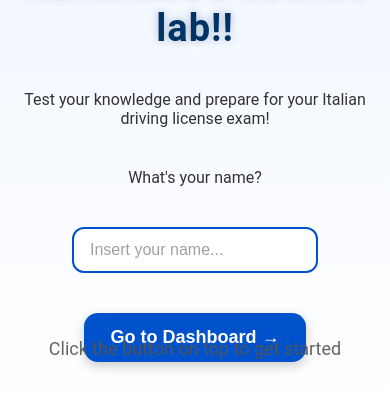
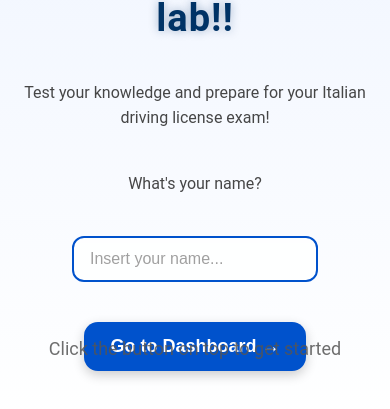
Before and after one commit to ramircito/quiz-patente, a React (Vite) app: page / in a window 390 px wide. Shown: the part 415-824 px from the top of the page. Built offline with nearby package versions, Linux system fonts and the light colour scheme.

Commit message:
css improved in homepage

```diff
--- a/src/screens/Homepage/Homepage.module.css
+++ b/src/screens/Homepage/Homepage.module.css
@@ -1,4 +1,4 @@
-.container {
+/* .container {
     display: flex;
     flex-direction: column;
     justify-content: center;
@@ -157,4 +157,233 @@ button:hover {
         padding: 8px 14px;
         font-size: 14px;
     }
+} */
+
+
+
+
+/* ------------------------------
+   CONTAINER
+--------------------------------*/
+.container {
+    display: flex;
+    flex-direction: column;
+    justify-content: center;
+    align-items: center;
+    width: 100%;
+    height: 100%;
+    background: linear-gradient(180deg, #e8f0ff 0%, #ffffff 100%);
+    color: #1a1a1a;
+    row-gap: 32px;
+    padding: 20px;
+    box-sizing: border-box;
+    position: relative;
+    font-family: 'Roboto', Helvetica, Arial, sans-serif;
+    transition: background 0.8s ease, backdrop-filter 0.5s ease;
+    backdrop-filter: blur(2px);
 }
+
+/* Logo */
+.logoContainer {
+    display: flex;
+    align-self: center;
+}
+
+.logo {
+    max-width: 300px;
+    height: auto;
+    transition: transform 0.6s ease, filter 0.6s ease;
+}
+
+.logo:hover {
+    transform: scale(1.05) rotate(-1deg);
+    filter: drop-shadow(0 4px 12px rgba(0, 80, 160, 0.3));
+}
+
+/* Titolo */
+.container h1 {
+    color: #003366;
+    font-size: 52px;
+    letter-spacing: 1px;
+    text-shadow: 0 0 10px rgba(0, 51, 102, 0.35);
+    margin: 0;
+    transition: transform 0.6s ease, text-shadow 0.6s ease;
+}
+
+.container h1:hover {
+    transform: translateY(-4px);
+    text-shadow: 0 0 16px rgba(0, 80, 160, 0.4);
+}
+
+/* Paragrafo */
+.container p {
+    font-size: 20px;
+    text-align: center;
+    color: #333333;
+    line-height: 1.6;
+    opacity: 0.9;
+    transition: opacity 0.5s ease;
+}
+
+.container p:hover {
+    opacity: 1;
+}
+
+/* Sottotitolo */
+.container span {
+    position: absolute;
+    bottom: 90px;
+    font-size: 26px;
+    color: #555555;
+    opacity: 0.85;
+    transition: opacity 0.5s ease, transform 0.5s ease;
+}
+
+.container span:hover {
+    opacity: 1;
+    transform: translateY(-4px);
+}
+
+/* ------------------------------
+   INPUT
+--------------------------------*/
+.input {
+    border-radius: 12px;
+    padding: 12px 16px;
+    border: 2px solid #0052cc;
+    font-size: 18px;
+    outline: none;
+    width: 280px;
+    transition:
+        border-color 0.35s ease,
+        background-color 0.35s ease,
+        box-shadow 0.5s ease,
+        transform 0.4s ease;
+    background-color: #ffffffcc;
+    color: #003366;
+    backdrop-filter: blur(3px);
+}
+
+.input:focus {
+    border-color: #003366;
+    background-color: #e6f0ff;
+    box-shadow: 0 0 14px rgba(0, 82, 204, 0.55);
+    transform: translateY(-2px);
+}
+
+.input::placeholder {
+    color: #a0a0a0;
+}
+
+/* Warning */
+.warning {
+    color: #cc0000;
+    font-size: 18px;
+    margin-top: -8px;
+    font-weight: bold;
+    opacity: 0.9;
+    transition: opacity 0.4s ease;
+}
+
+/* ------------------------------
+   BUTTON
+--------------------------------*/
+button {
+    background-color: #0052cc;
+    color: white;
+    border-radius: 14px;
+    border: none;
+    padding: 16px 32px;
+    font-size: 20px;
+    font-weight: bold;
+    transition:
+        background-color 0.4s ease,
+        transform 0.4s ease,
+        box-shadow 0.5s ease,
+        letter-spacing 0.4s ease;
+    box-shadow: 0 4px 12px rgba(0, 0, 0, 0.2);
+}
+
+button:hover {
+    background-color: #003d99;
+    transform: translateY(-4px);
+    letter-spacing: 1px;
+    box-shadow: 0 8px 18px rgba(0, 0, 0, 0.25);
+    cursor: pointer;
+}
+
+button:active {
+    transform: translateY(-1px);
+    box-shadow: 0 4px 12px rgba(0, 0, 0, 0.22);
+}
+
+/* ------------------------------
+   THEME BUTTON
+--------------------------------*/
+.themeButton {
+    position: absolute;
+    top: 20px;
+    right: 20px;
+    padding: 10px 18px;
+    background-color: #0073e6;
+    border-radius: 12px;
+    border: none;
+    font-size: 16px;
+    font-weight: bold;
+    color: white;
+    transition:
+        background-color 0.4s ease,
+        transform 0.5s ease,
+        box-shadow 0.5s ease;
+    box-shadow: 0 3px 10px rgba(0, 0, 0, 0.2);
+}
+
+.themeButton:hover {
+    background-color: #005bb5;
+    transform: scale(1.07);
+    box-shadow: 0 6px 14px rgba(0, 0, 0, 0.25);
+    cursor: pointer;
+}
+
+/* ------------------------------
+   MOBILE
+--------------------------------*/
+@media screen and (max-width: 600px) {
+
+    .container {
+        row-gap: 40px;
+        padding: 10px;
+    }
+
+    .container h1 {
+        font-size: 38px;
+        text-align: center;
+    }
+
+    .container span {
+        font-size: 18px;
+        bottom: 70px;
+        text-align: center;
+    }
+
+    .container p {
+        font-size: 16px;
+    }
+
+    button {
+        font-size: 18px;
+        padding: 14px 26px;
+    }
+
+    .input {
+        width: 210px;
+        font-size: 16px;
+    }
+
+    .themeButton {
+        top: 15px;
+        right: 15px;
+        padding: 8px 14px;
+        font-size: 14px;
+    }
+}
```
